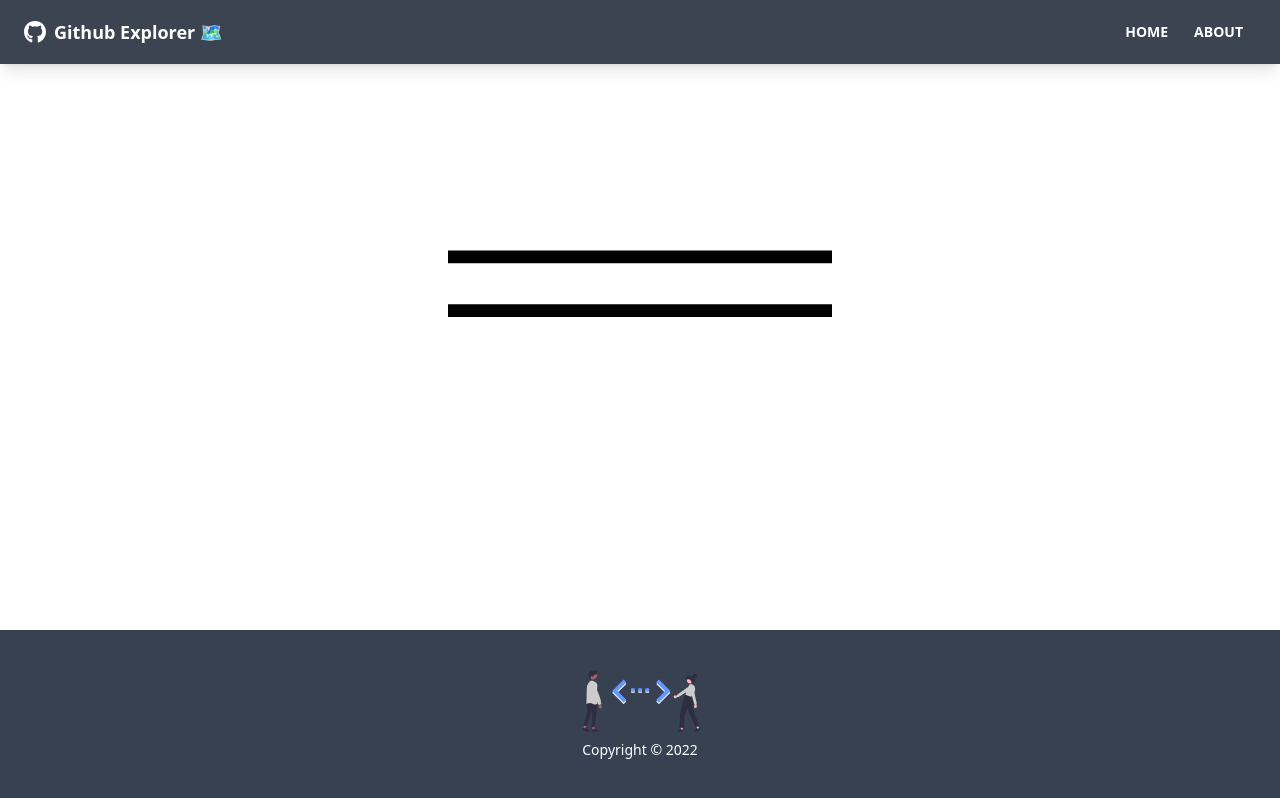
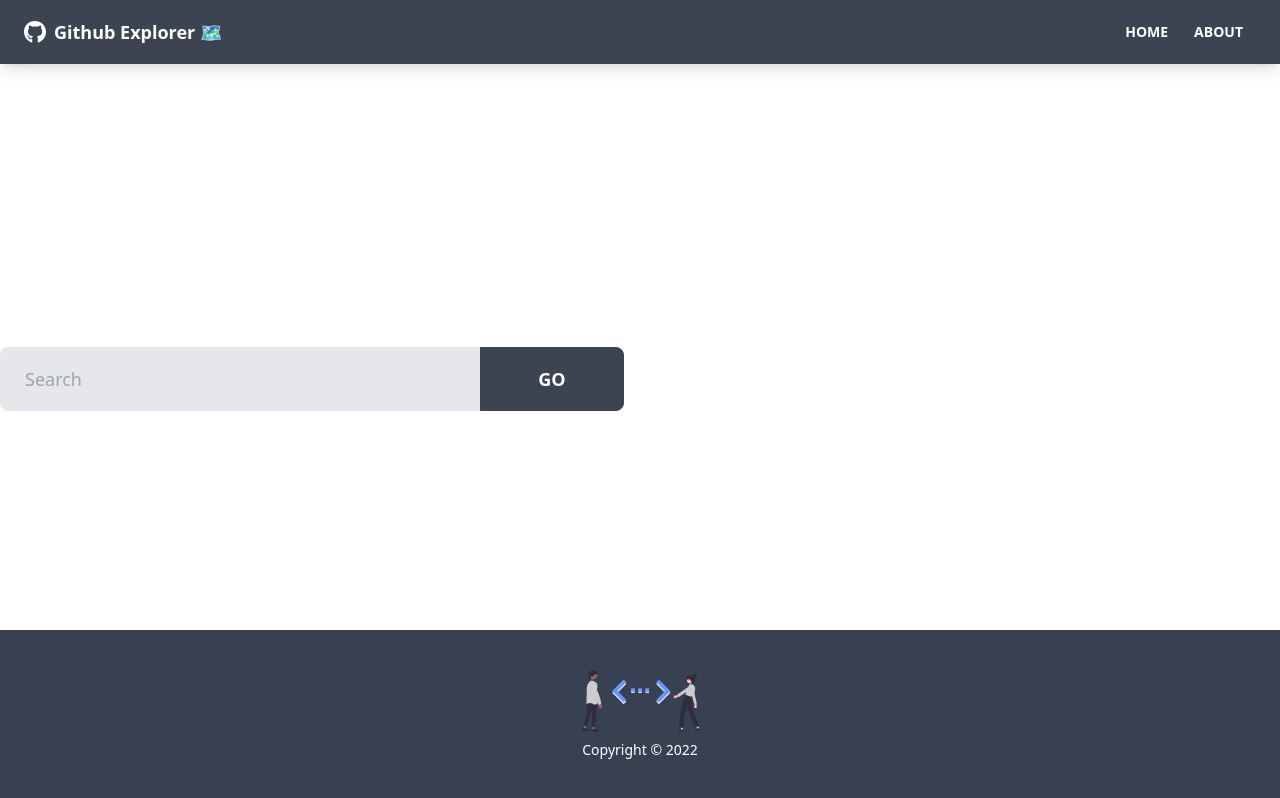
Before and after one commit to MattRuetz/github-surfer, a React (Create React App) app: page / in a window 1280 px wide. Built offline with nearby package versions, Linux system fonts and the light colour scheme.

Commit message:
frontend for search functionality. TOODO: wire up to fetch request and UserResults component

```diff
--- a/src/components/users/UserResults.jsx
+++ b/src/components/users/UserResults.jsx
@@ -20,7 +20,7 @@
             }}
         />
     ) : (
-        <div className="grid grid-calls-1 gap-8 xl:grid-cols-4 lg:grid-cols-3 md:grid-cols-2">
+        <div className="grid grid-cols-1 gap-8 xl:grid-cols-4 lg:grid-cols-3 md:grid-cols-2">
             {users.map((user) => (
                 <UserItem key={user.id} user={user} />
             ))}
--- /dev/null
+++ b/src/components/users/UserSearch.jsx
@@ -0,0 +1,54 @@
+import { useState, useContext } from 'react';
+import GithubContext from '../../context/github/GithubContext';
+
+function UserSearch() {
+    const [text, setText] = useState('');
+    const { users } = useContext(GithubContext);
+
+    const handleSubmit = (e) => {
+        e.preventDefault();
+
+        if (text === '') {
+            alert('FIRST ENTER YOUR SEARCH, THEN HIT "GO"');
+        } else {
+            // SEARCH USERS
+            setText('');
+        }
+    };
+
+    const handleChange = (e) => setText(e.target.value);
+
+    return (
+        <div className="grid grid-cols-1 xl:grid-cols-2 lg:grid-cols-2 md:grid-cols-2 mb-8 gap-8">
+            <div>
+                <form onSubmit={handleSubmit}>
+                    <div className="form-control">
+                        <div className="relative">
+                            <input
+                                type="text"
+                                className="w-full pr-40 bg-gray-200 input input-lg text-black"
+                                placeholder="Search"
+                                value={text}
+                                onChange={handleChange}
+                            />
+                            <button
+                                type="submit"
+                                className="absolute top-0 right-0 rounded-l-none w-36 btn btn-lg"
+                            >
+                                Go
+                            </button>
+                        </div>
+                    </div>
+                </form>
+            </div>
+            {/* Only show clear button if there are results.. */}
+            {users.length > 0 && (
+                <div>
+                    <button className="btn btn-ghost btn-lg">Clear</button>
+                </div>
+            )}
+        </div>
+    );
+}
+
+export default UserSearch;
--- a/src/context/github/GithubContext.js
+++ b/src/context/github/GithubContext.js
@@ -7,14 +7,15 @@
 const GITHUB_TOKEN = process.env.REACT_APP_GITHUB_TOKEN;
 
 export const GithubProvider = ({ children }) => {
+    // Initial values for global context
     const initialState = {
         users: [],
-        loading: true,
+        loading: false,
     };
 
     const [state, dispatch] = useReducer(githubReducer, initialState);
 
-    // Get initial user (testing)
+    // Get initial users list (testing)
     const fetchUsers = async () => {
         setLoading();
         const res = await fetch(`${GITHUB_URL}/users`, {
--- a/src/pages/Home.jsx
+++ b/src/pages/Home.jsx
@@ -1,8 +1,11 @@
 import UserResults from '../components/users/UserResults';
+import UserSearch from '../components/users/UserSearch';
+
 function Home() {
     return (
         <>
             {/* Search Form */}
+            <UserSearch />
 
             {/* Search Results */}
             <UserResults />
```
